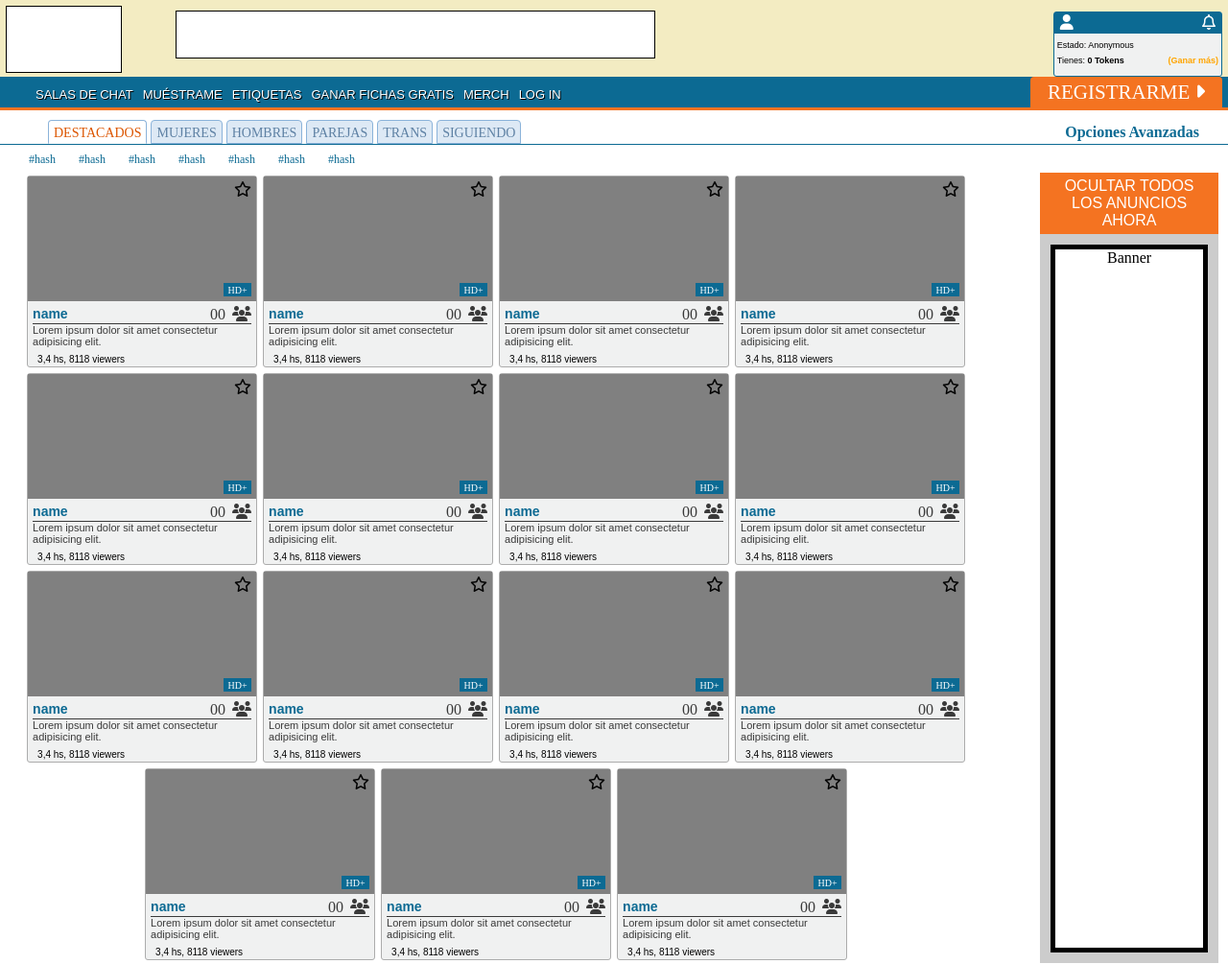
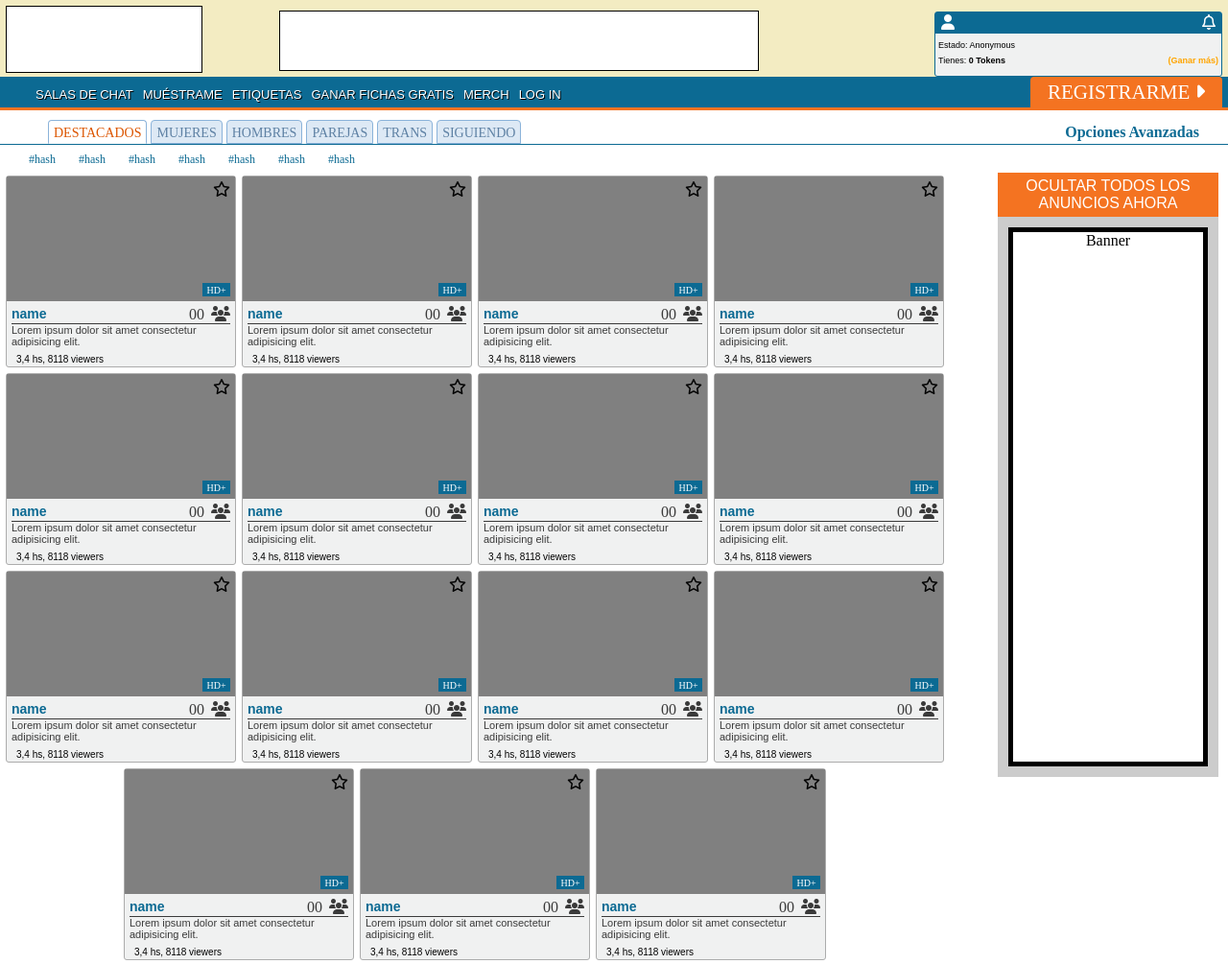
Before and after one commit to rosariolorenzo/test, a plain HTML site: page index.html in a window 1280 px wide. Shown: the whole page at 96% size. Drawn offline with Linux system fonts and the light colour scheme.

Commit message:
changes flex content banner and dark background in dropdown

```diff
--- a/js/index.js
+++ b/js/index.js
@@ -1,8 +1,7 @@
-
 let pageWrapper = document.getElementById('page-wrapper');
-let sideNavOpen = false;
 document.getElementById('logoNav').addEventListener('click',toggleSidebar)
 
 function toggleSidebar() {
     pageWrapper.classList.toggle('open-sidebar');
+
 }
--- a/sass/style.scss
+++ b/sass/style.scss
@@ -36,23 +36,27 @@ $font-page : sans-serif;
 }
 
 .open-sidebar {
+
 	.sideNav {
 		margin-left: 0;
 
 	}
 	.body-site {
-		margin-left: 240px;
-		position: absolute;
-    	cursor: pointer;
-    	overflow-x: hidden;
-    	overflow-y: hidden;
-    	top: 0;
-    	bottom: 0;
-    	z-index: 1001;
-		background-color: rgba(0,0,0,.8);
-		position: absolute;
 		width: 100%;
 		height: 100%;
+		position: absolute;
+		z-index: 1;
+		margin-left: 240px;
+		overflow-x: hidden;
+		cursor: pointer;
+		overflow-y: hidden;
+		bottom: 0;
+		top: 0;
+		filter:brightness(0.2);
+		background: rgba(0,0,0,0.8);
+
+
+
 
 	}
 }
@@ -156,7 +160,6 @@ $font-page : sans-serif;
 	display: flex;
 	flex-wrap: wrap;
 	justify-content: center;
-	max-width: 1280px;
 }
 .container-img{
 
@@ -269,36 +272,38 @@ $font-page : sans-serif;
 		padding: 6px;
 
 		.logo-dekstop{
+			max-width: 205px;
 			height: 70px;
-			width: 205px;
+			width: 100%;
 			border: 1px solid black;
 			background-color: white;
 		}
 
 		.banner{
+			margin-left: 80px;
 			flex-grow: 1;
-			.banner-content {
-				margin-top: 5px;
-				margin-left: 56px;
-				margin-right: 415px;
-				height: 50px;
-				width: 500px;
-				border: 1px solid black;
-				background-color: white;
-			}
+			margin-top: 5px;
+			width: 100%;
+			max-width: 500px;
+			border: 1px solid black;
+			background-color: white;
+
 		}
 
 		.state{
+			margin-left: auto;
+			display: flex;
+			flex-direction: column;
 			border: solid 1px #0c6a93;
 			border-radius: 3px;
 			position: relative;
 			box-sizing: border-box;
-			display: inline-block;
 			width: auto;
-			width: 300px;
+			max-width: 300px;
 			margin-top: 6px;
-			background-color:  rgb(240, 241, 241);
+			background-color: #f0f1f1;
 			height: 68px;
+			width: 100%;
 		}
 
 		.icon-state{
@@ -481,7 +486,9 @@ $font-page : sans-serif;
 	}
 
 	.banner-desktop {
-		width: 230px;
+		max-height: 630px;
+		width: 100%;
+		max-width:  230px;
     	text-align: center;
 		background: rgba(0,0,0,0.2);
 		display: flex;
```
Also changed, not shown: sass/style.css, 1 other file.
